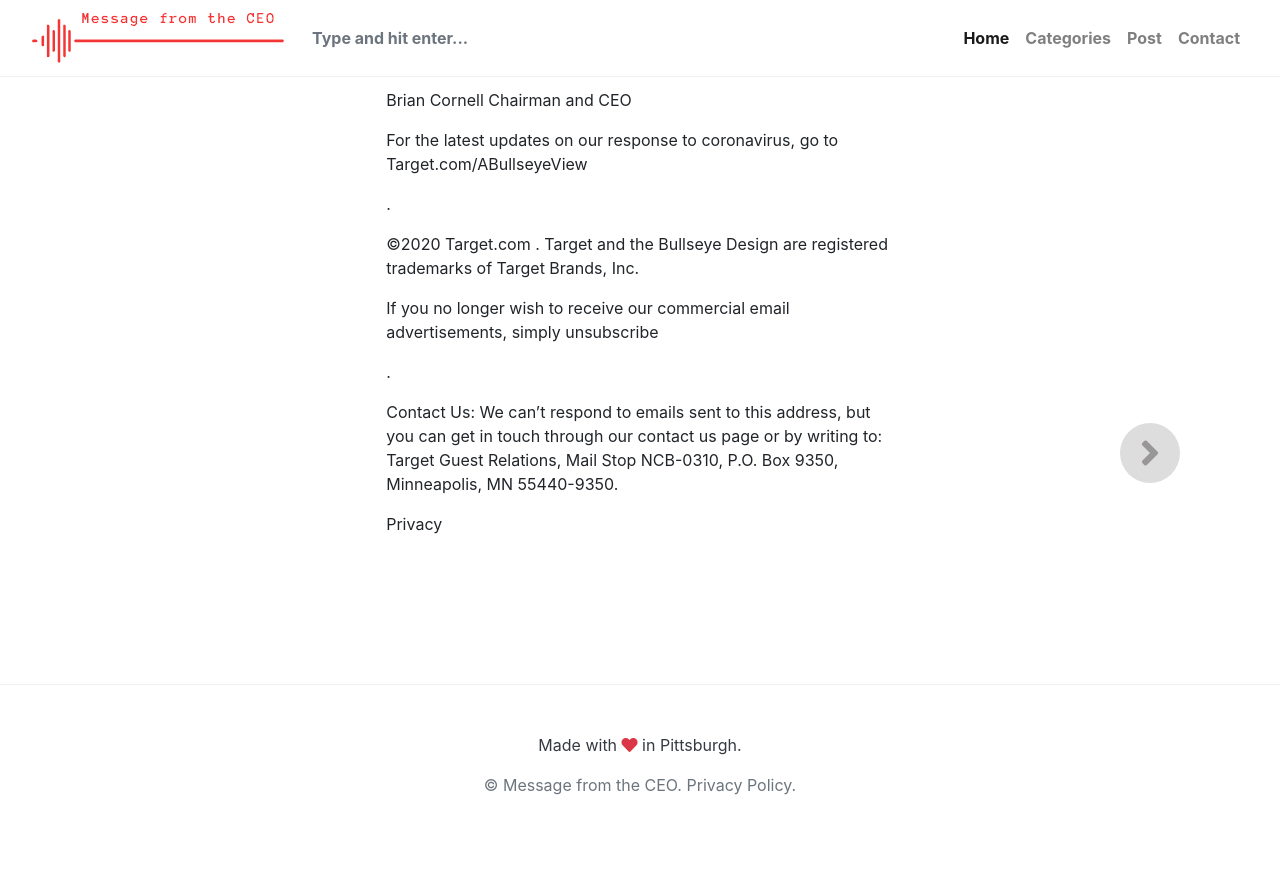
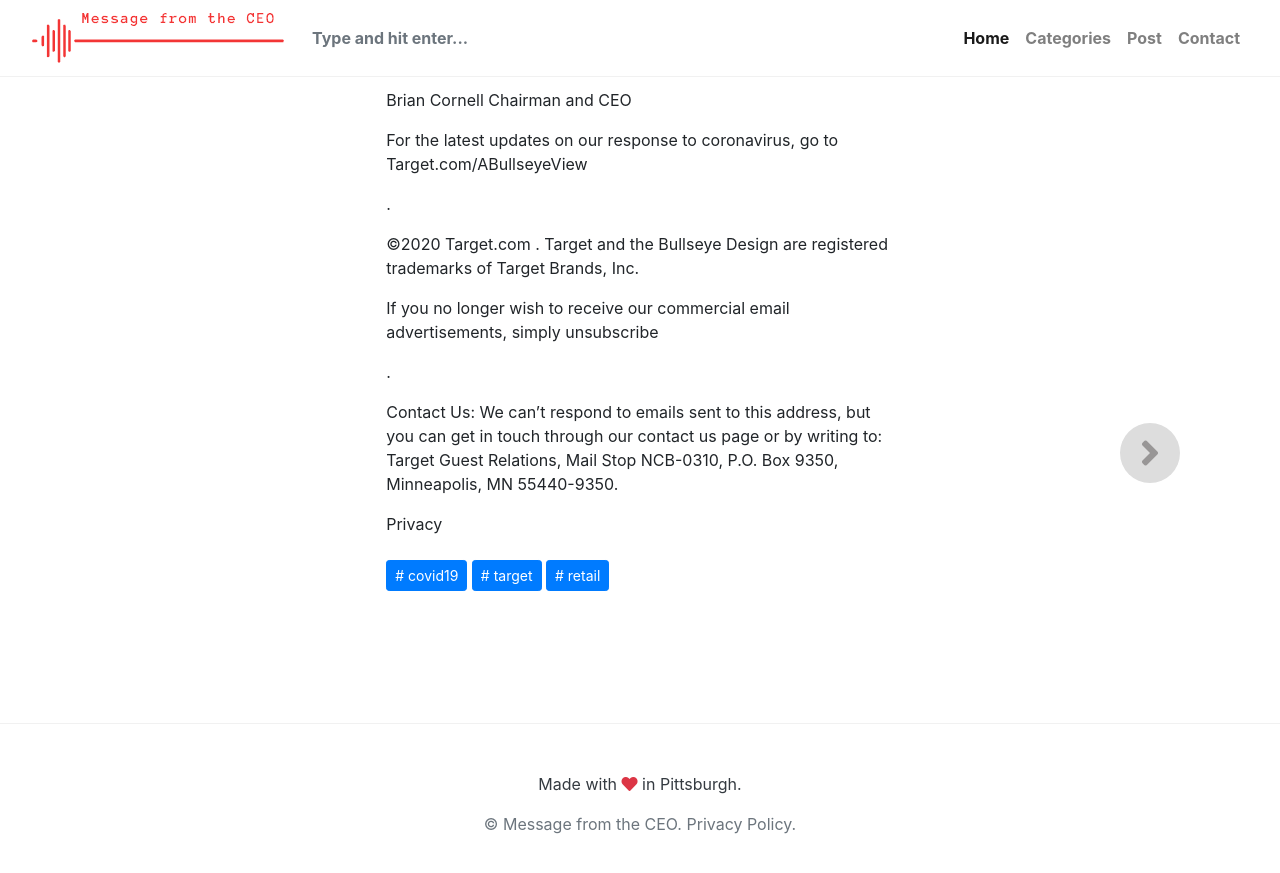
Before and after one commit to bertique/messageFromTheCEO, a Jekyll site: the page built from _posts/2020-03-18-Newstorehoursmoreacoronavirusupdate.md, in a window 1280 px wide and 900 px high, scrolled down 2700 px. Shown: the top 873 px of the window. Built offline with Jekyll 4.4.1, drawn with Linux system fonts in a browser that asks for light colours; nearby versions of some CDN libraries; library files that are not in the unit come from our copies.

Commit message:
Update 2020-03-18-Newstorehoursmoreacoronavirusupdate.md

```diff
--- a/_posts/2020-03-18-Newstorehoursmoreacoronavirusupdate.md
+++ b/_posts/2020-03-18-Newstorehoursmoreacoronavirusupdate.md
@@ -2,7 +2,7 @@
 title:  "New store hours & more—a coronavirus update."
 metadate: "hide"
 date: 2020-03-18 23:03:40
-categories: [  ]
+categories: [ covid19, target, retail ]
 image: "/assets/images/posts/Newstorehoursmoreacoronavirusupdate_full.png"
 thumbnail: "/assets/images/posts/Newstorehoursmoreacoronavirusupdate.png"
 ---
```
